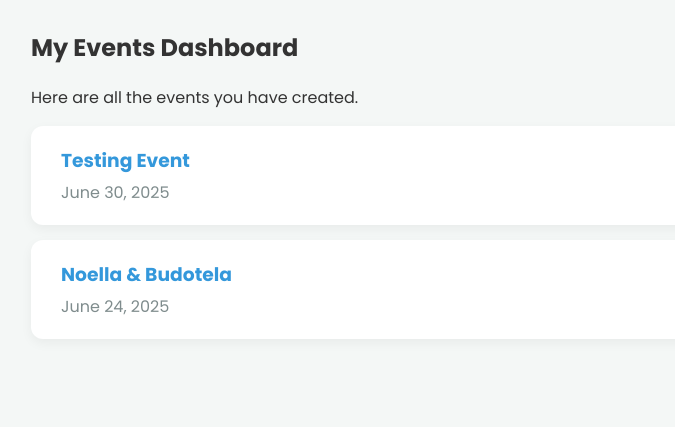
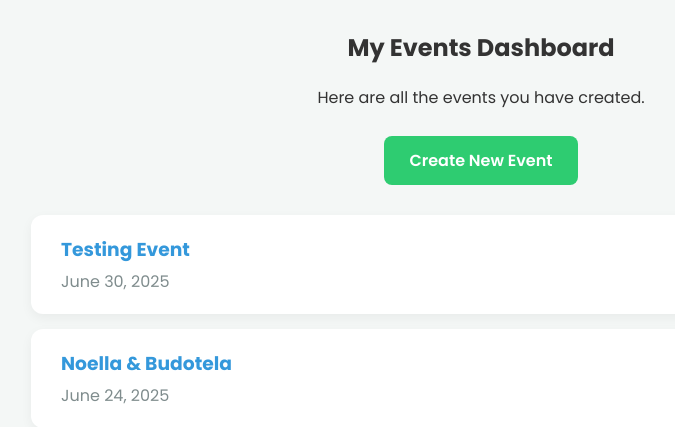
Before and after one commit to ngapox/jiglo-memories-project, a Django app: page /my-events/ in a window 1280 px wide. Shown: the part 121-548 px from the top of the page, without its empty margins (159-834 px from the left). Run offline with Django 5.2, Linux system fonts and the light colour scheme; a user stored in the database is signed in; data comes from the database, SQL or seed files in the repository; both versions use the stored data as it was after the commit.

Commit message:
Allow users to create events from the website

```diff
--- a/crowdcam_app/templates/crowdcam_app/dashboard.html
+++ b/crowdcam_app/templates/crowdcam_app/dashboard.html
@@ -4,6 +4,7 @@
     <div class="dashboard-header">
         <h2>My Events Dashboard</h2>
         <p>Here are all the events you have created.</p>
+        <a href="{% url 'create_event' %}" class="button-primary">Create New Event</a>
     </div>
     <div class="event-list">
         {% for event in events %}
@@ -12,7 +13,7 @@
                 <p>{{ event.event_date }}</p>
             </a>
         {% empty %}
-            <p style="text-align: center;">You have not created any events yet.</p>
+            <p style="text-align: center; margin-top: 20px;">You have not created any events yet.</p>
         {% endfor %}
     </div>
 {% endblock %}
--- a/crowdcam_app/urls.py
+++ b/crowdcam_app/urls.py
@@ -7,5 +7,6 @@ urlpatterns = [
     path('', views.homepage_view, name='homepage'),
     path('signup/', views.signup_view, name='signup'),
     path('my-events/', views.dashboard_view, name='dashboard'),
+    path('create-event/', views.create_event_view, name='create_event'),
     path('events/<slug:unique_code>/', views.event_detail_view, name='event_detail'),
 ]
--- a/crowdcam_app/views.py
+++ b/crowdcam_app/views.py
@@ -5,7 +5,7 @@ from django.contrib.auth import login # import login
 from django.contrib.auth.forms import UserCreationForm # import the form
 from django.contrib.auth.decorators import login_required
 from .models import Event
-from .forms import PhotoForm # Import our new form
+from .forms import PhotoForm, EventForm # Import our new form
 
 @login_required
 def dashboard_view(request):
@@ -58,3 +58,24 @@ def event_detail_view(request, unique_code):
     }
 
     return render(request, 'crowdcam_app/event_detail.html', context)
+
+@login_required
+def create_event_view(request):
+    if request.method == 'POST':
+        form = EventForm(request.POST)
+        if form.is_valid():
+            # Create the event object in memory but don't save to the database yet
+            event = form.save(commit=False)
+            # Assign the currently logged-in user as the host
+            event.host = request.user
+            # Now, save the event to the database
+            event.save()
+            # Redirect to the user's dashboard where they'll see their new event
+            return redirect('dashboard')
+    else:
+        form = EventForm()
+
+    context = {
+        'form': form
+    }
+    return render(request, 'crowdcam_app/create_event.html', context)
--- a/static/css/style.css
+++ b/static/css/style.css
@@ -184,3 +184,22 @@ button:hover {
     margin: 0;
     padding-left: 20px;
 }
+
+.dashboard-header {
+    text-align: center;
+    margin-bottom: 30px;
+}
+.button-primary {
+    display: inline-block;
+    background-color: #2ecc71;
+    color: white;
+    padding: 12px 25px;
+    text-decoration: none;
+    border-radius: 8px;
+    font-weight: 600;
+    margin-top: 10px;
+    transition: background-color 0.3s ease;
+}
+.button-primary:hover {
+    background-color: #27ae60;
+}
```
Also changed, not shown: crowdcam_app/forms.py (+9 -1 lines), crowdcam_app/templates/crowdcam_app/create_event.html (added, +12 -0 lines), db.sqlite3.
